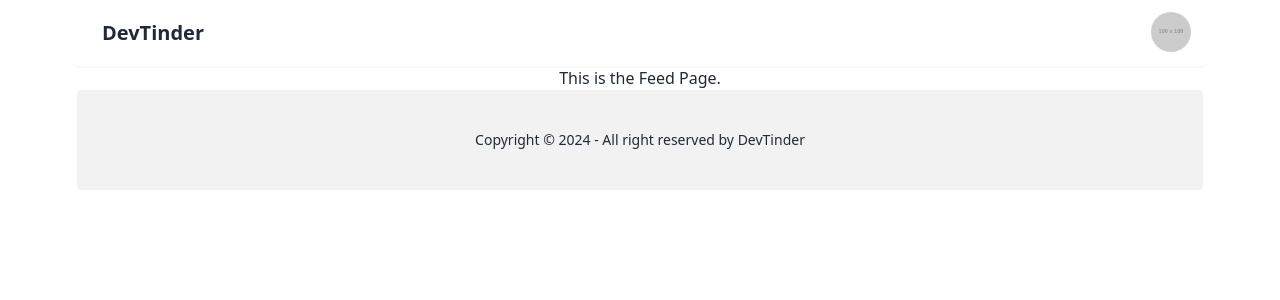
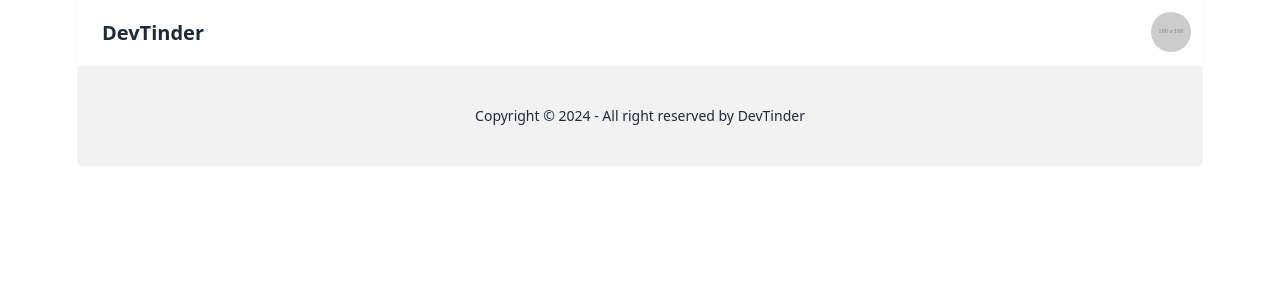
Before and after one commit to himansh308/DevTinder-Web, a React (Vite) app: page /feed in a window 1280 px wide. Shown: the top 300 px of the page. Built offline with nearby package versions, Linux system fonts and the light colour scheme; no server answers.

Commit message:
Render feed via UserCard, add removeUserFromFeed reducer
- Feed.jsx maps feed data into UserCard components
- New feedSlice reducer to remove a person after Interested/Ignore

```diff
--- a/src/components/Feed.jsx
+++ b/src/components/Feed.jsx
@@ -1,11 +1,14 @@
 import axios from "axios";
-import { useDispatch } from "react-redux";
+import { useDispatch, useSelector } from "react-redux";
 import { addFeed } from "../utils/feedSlice";
 import { useEffect } from "react";
-
+import UserCard from "./UserCard";
 
 function Feed() {
 
+    const feed = useSelector((store)=>{
+        return store.feed
+    })
     const dispatch = useDispatch();
 
     const fetchFeed = async() =>{
@@ -33,9 +36,12 @@ function Feed() {
 
     return(
         <>
-        <div>
-            This is the Feed Page.
-        </div>
+        {
+            feed.map((user)=>{
+                return <UserCard key={user._id} user={user}></UserCard>
+            })
+        }
+
         </>
     )
 }
--- a/src/utils/feedSlice.js
+++ b/src/utils/feedSlice.js
@@ -11,10 +11,13 @@ const feedSlice = createSlice({
         },
         removeFeed:(state,action) =>{
             return []
+        },
+        removeUserFromFeed:(state,action)=>{
+            return state.filter((user)=> user._id !== action.payload)
         }
     }
 })
 
-export const{ addFeed, removeFeed} = feedSlice.actions;
+export const{ addFeed, removeFeed, removeUserFromFeed} = feedSlice.actions;
 
 export default  feedSlice.reducer;
```
